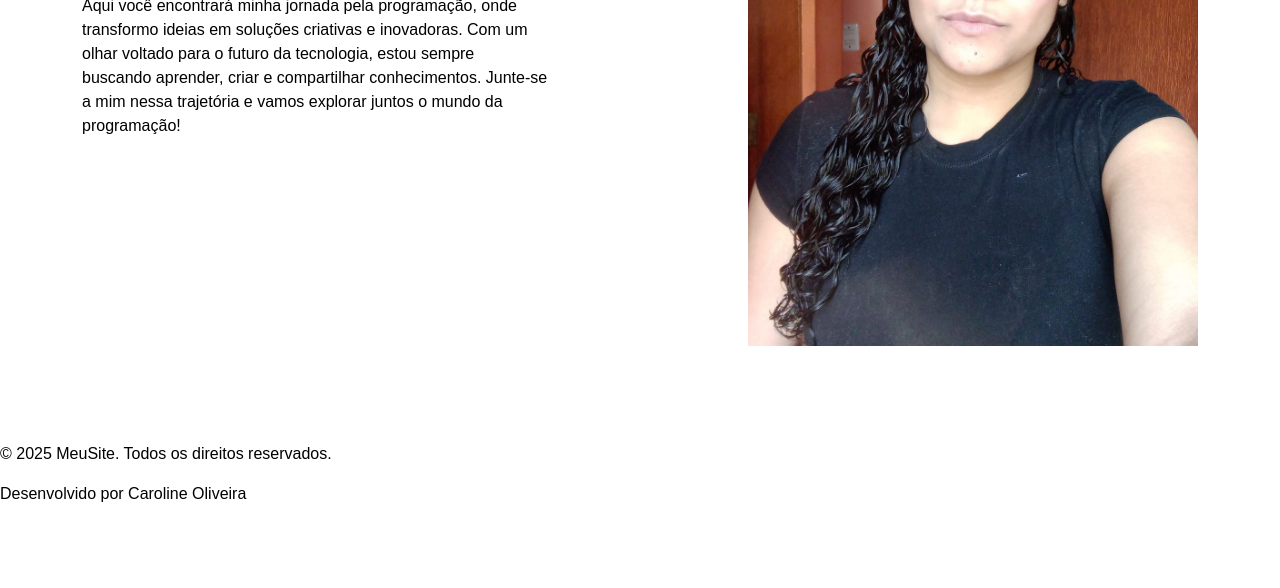
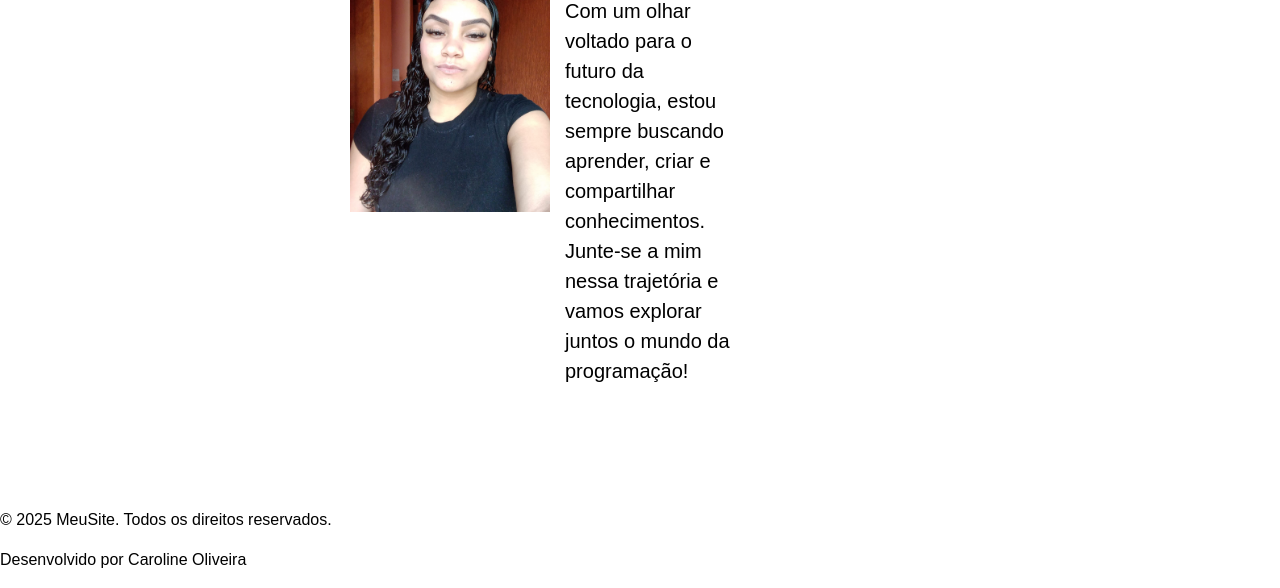
Before and after one commit to carolrbol/meucv, a plain HTML site: page index.html in a window 1280 px wide. Shown: the part 370-958 px from the top of the page. Before the commit the page ends 892 px from the top, so only its background shows below. Drawn offline with nearby package versions, Linux system fonts and the light colour scheme.

Commit message:
new page

```diff
--- a/css/style.css
+++ b/css/style.css
@@ -31,3 +31,25 @@ p{
 h1{
     color: rgb(223, 0, 186);
 }
+
+.container {
+    display: flex; /* Mantém os elementos lado a lado */
+    align-items: center; /* Alinha na vertical */
+    gap: 15px; /* Espaço entre a imagem e o texto */
+    max-width: 600px; /* Define um tamanho máximo */
+    margin: auto; /* Centraliza na tela */
+    padding: 10px;
+}
+
+/* Imagem */
+.foto {
+    width: 40%; /* Define um tamanho proporcional */
+    height: auto; /* Mantém a proporção */
+    max-width: 200px; /* Evita que fique muito grande */
+}
+
+/* Texto */
+.texto {
+    font-size: 20px;
+    flex: 1.5; /* Faz o texto ocupar o espaço restante */
+}
--- a/index.html
+++ b/index.html
@@ -3,7 +3,7 @@
 <head>
     <meta charset="UTF-8">
     <meta name="viewport" content="width=device-width, initial-scale=1">
-    <title>Início</title>
+    <title>Carol's Page</title>
     <link href="https://cdn.jsdelivr.net/npm/bootstrap@5.3.2/dist/css/bootstrap.min.css" rel="stylesheet">
     <link rel="stylesheet" href="css/style.css">
     <style>
@@ -36,12 +36,16 @@
             </div>
         </div>
     </nav>
+    <center><p>Bem vindos ao meu web site!</p></center>
     <div class="container">
-        <div class="texto">
-            <h1>Bem-vindo ao meu site!</h1>
-            <p>Aqui você encontrará minha jornada pela programação, onde transformo ideias em soluções criativas e inovadoras. Com um olhar voltado para o futuro da tecnologia, estou sempre buscando aprender, criar e compartilhar conhecimentos. Junte-se a mim nessa trajetória e vamos explorar juntos o mundo da programação!</p>
+        <div class="foto-box">
+            <img src="img/carol.jpeg" alt="minha imagem" class="foto">
         </div>
-        <img class="foto" src="img/carol.jpeg" alt="Minha Foto">
+        <div class="texto-box">
+            <p class="texto">
+                Aqui você encontrará minha jornada pela programação, onde transformo ideias em soluções criativas e inovadoras. Com um olhar voltado para o futuro da tecnologia, estou sempre buscando aprender, criar e compartilhar conhecimentos. Junte-se a mim nessa trajetória e vamos explorar juntos o mundo da programação!
+            </p>
+        </div>
     </div>
     <br>
     <br>
```
Also changed, not shown: sobre.html (+2 -2 lines), img/caroline oliveira.png (added).
